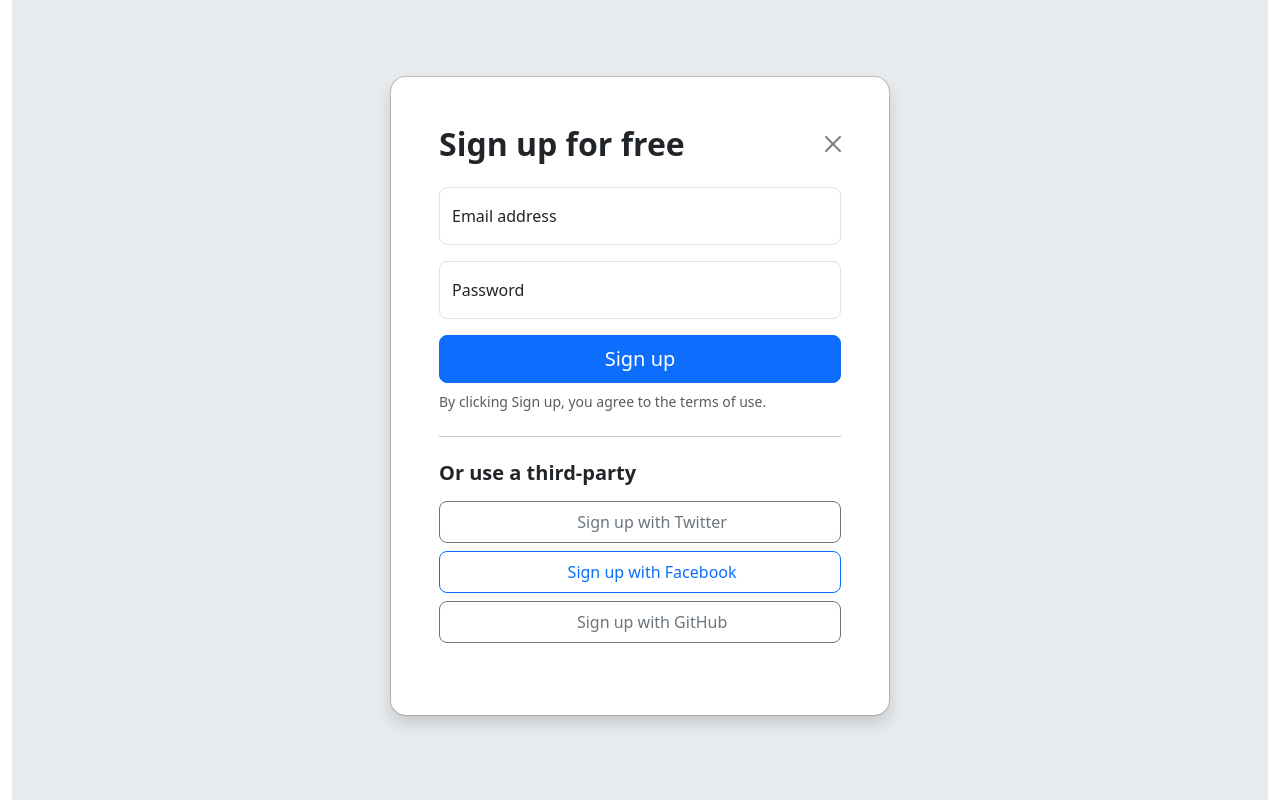
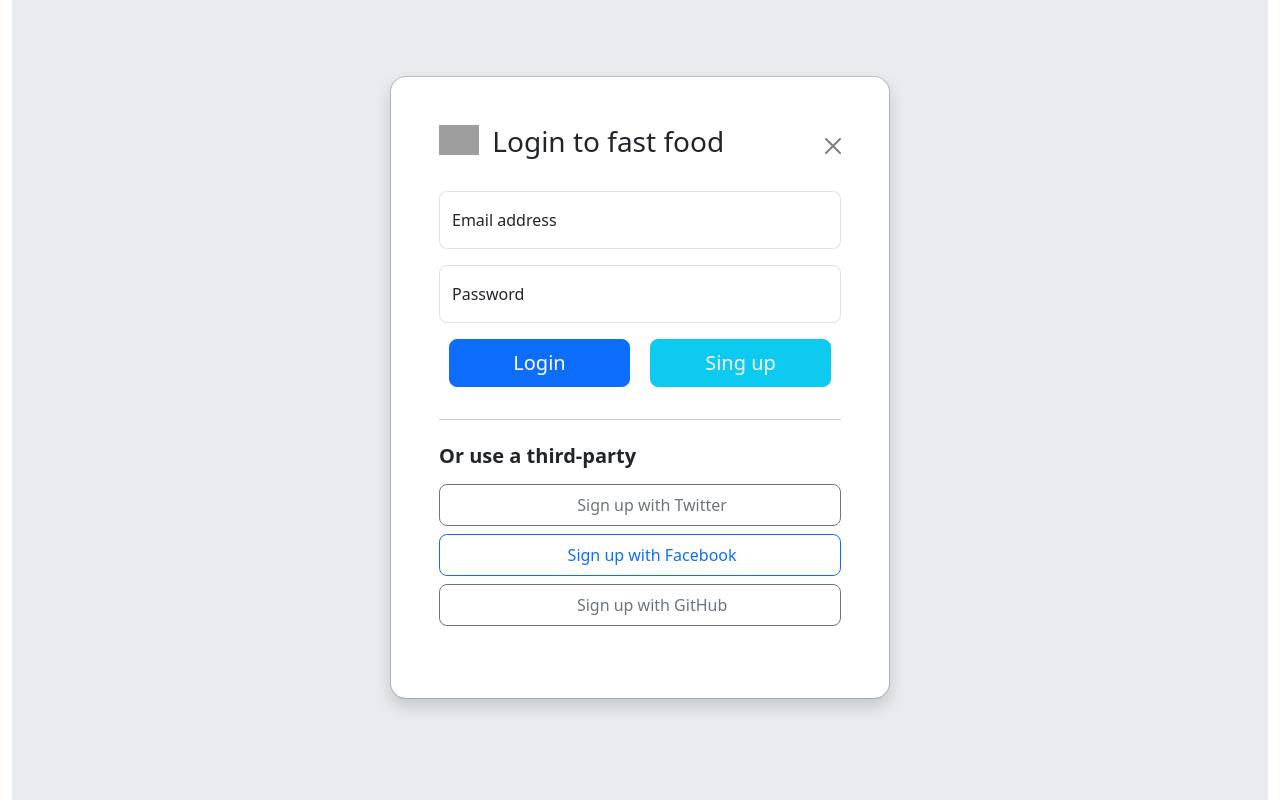
Before and after one commit to chengdevith/food-delivery, a plain HTML site: page signin.html in a window 1280 px wide. Drawn offline with nearby package versions, Linux system fonts and the light colour scheme; grey boxes are pictures that could not be loaded.

Commit message:
update btn sign up and login

```diff
--- a/signin.html
+++ b/signin.html
@@ -4,6 +4,11 @@
   <meta name="viewport" content="width=device-width, initial-scale=1">
   <title>Sign in</title>
   <link href="https://cdn.jsdelivr.net/npm/bootstrap@5.3.3/dist/css/bootstrap.min.css" rel="stylesheet" integrity="sha384-QWTKZyjpPEjISv5WaRU9OFeRpok6YctnYmDr5pNlyT2bRjXh0JMhjY6hW+ALEwIH" crossorigin="anonymous">
+  <style>
+    .width-btn {
+      width: 45%;
+    }
+  </style>
 </head>
 <body>
   <div class="container-fluid"">
@@ -11,7 +16,14 @@
       <div class="modal-dialog" role="document">
         <div class="modal-content rounded-4 shadow">
           <div class="modal-header p-5 pb-4 border-bottom-0">
-            <h1 class="fw-bold mb-0 fs-2">Sign up for free</h1>
+            <div class="row">
+              <div class="col-2">
+                <img src="https://ps.w.org/login-customizer/assets/icon-256x256.png?rev=2455454" alt="" height="30">
+              </div>
+              <div class="col-10">
+                <h3>Login to fast food</h3>
+              </div>
+            </div>
             <button type="button" class="btn-close" data-bs-dismiss="modal" aria-label="Close"></button>
           </div>
 
@@ -25,9 +37,13 @@
                 <input type="password" class="form-control rounded-3" id="floatingPassword" placeholder="Password">
                 <label for="floatingPassword">Password</label>
               </div>
-              <button class="w-100 mb-2 btn btn-lg rounded-3 btn-primary" type="submit">Sign up</button>
-              <small class="text-body-secondary">By clicking Sign up, you agree to the terms of use.</small>
+              <div class="d-flex justify-content-around">
+                <button class="width-btn mb-2 btn btn-lg rounded-3 btn-primary" type="submit">Login</button>
+                <button class="width-btn mb-2 btn btn-lg rounded-3 btn-info text-light" type="submit">Sing up</button>
+              </div>
+              <!-- <small class="text-body-secondary">By clicking Sign up, you agree to the terms of use.</small> -->
               <hr class="my-4">
+
               <h2 class="fs-5 fw-bold mb-3">Or use a third-party</h2>
               <button class="w-100 py-2 mb-2 btn btn-outline-secondary rounded-3" type="submit">
                 <svg class="bi me-1" width="16" height="16"><use xlink:href="#twitter"></use></svg>
```
